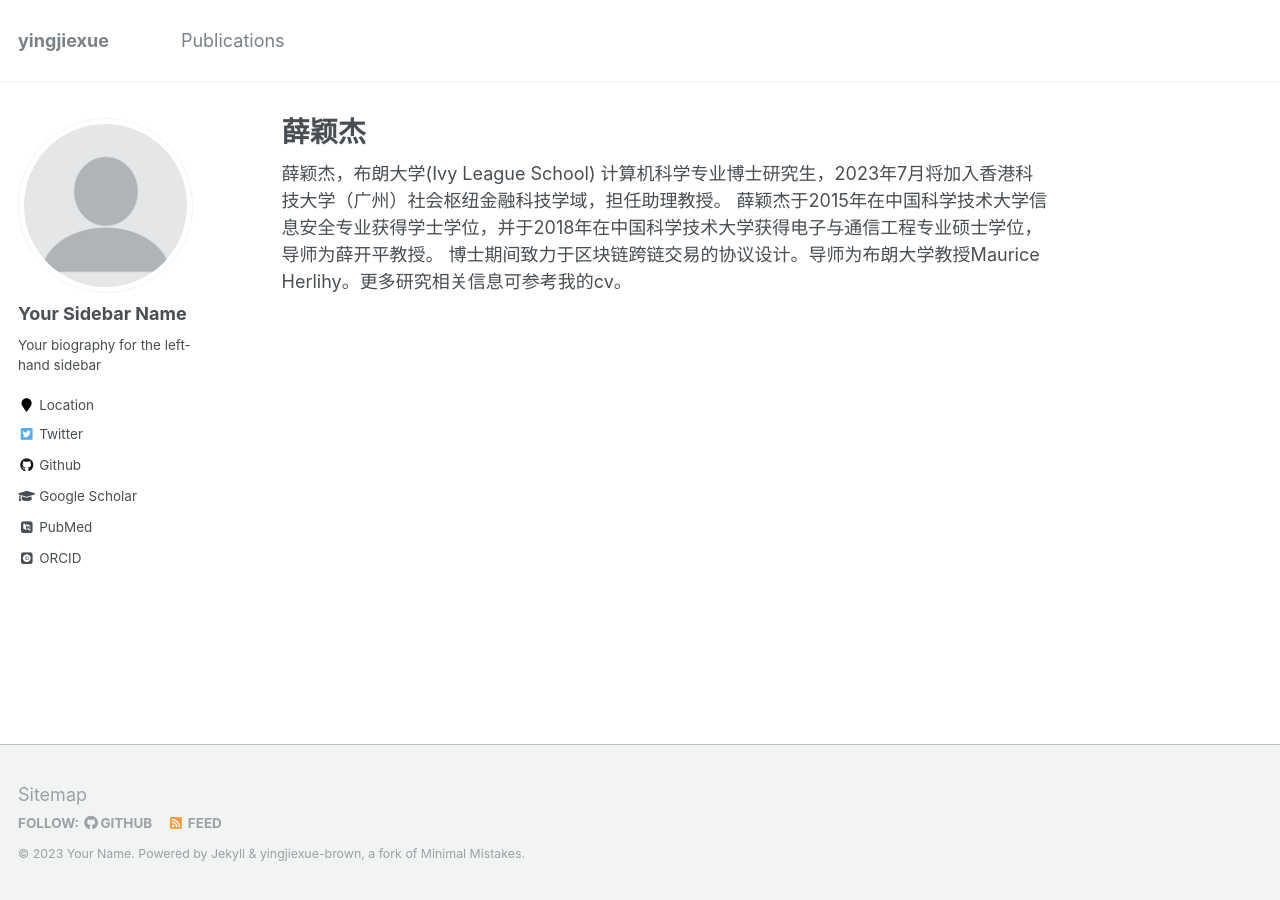
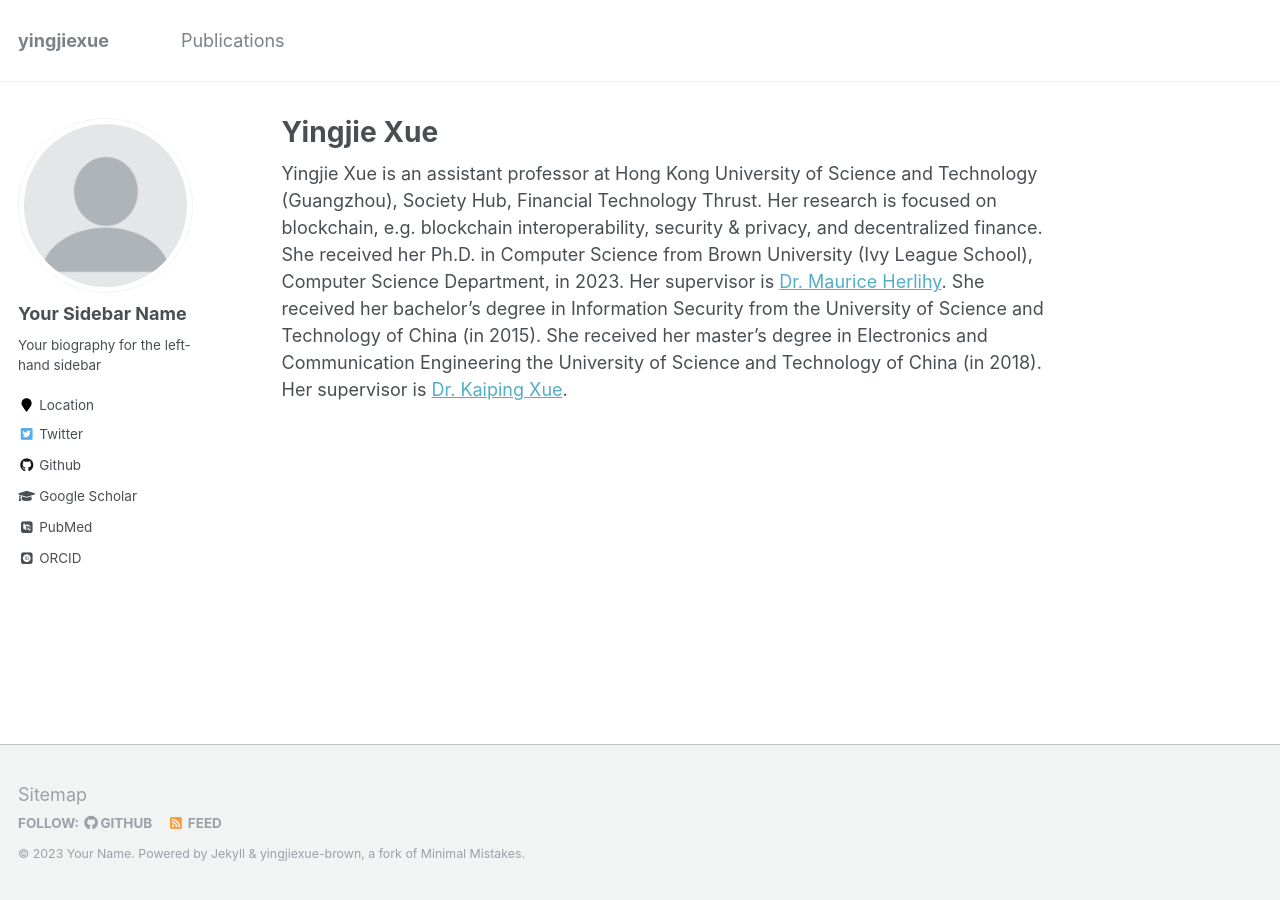
Before and after one commit to yingjiexue-brown/yingjiexue-brown.github.io, a Jekyll site: the page built from _pages/about.md, in a window 1280 px wide. Built offline with Jekyll 4.4.1, drawn with Linux system fonts in a browser that asks for light colours; some web fonts are replaced.

Commit message:
Update about.md

```diff
--- a/_pages/about.md
+++ b/_pages/about.md
@@ -1,10 +1,10 @@
 ---
 permalink: /
-title: "薛颖杰"
+title: "Yingjie Xue"
 excerpt: "About me"
 author_profile: true
 redirect_from:
   - /about/
   - /about.html
 ---
-薛颖杰，布朗大学(Ivy League School) 计算机科学专业博士研究生，2023年7月将加入香港科技大学（广州）社会枢纽金融科技学域，担任助理教授。 薛颖杰于2015年在中国科学技术大学信息安全专业获得学士学位，并于2018年在中国科学技术大学获得电子与通信工程专业硕士学位，导师为薛开平教授。 博士期间致力于区块链跨链交易的协议设计。导师为布朗大学教授Maurice Herlihy。更多研究相关信息可参考我的cv。
+Yingjie Xue is an assistant professor at Hong Kong University of Science and Technology (Guangzhou), Society Hub, Financial Technology Thrust. Her research is focused on blockchain, e.g. blockchain interoperability, security & privacy, and decentralized finance. She received her Ph.D. in Computer Science from Brown University (Ivy League School), Computer Science Department, in 2023. Her supervisor is [Dr. Maurice Herlihy](https://cs.brown.edu/~mph/). She received her bachelor's degree in Information Security from the University of Science and Technology of China (in 2015). She received her master's degree in Electronics and Communication Engineering the University of Science and Technology of China (in 2018). Her supervisor is [Dr. Kaiping Xue](http://staff.ustc.edu.cn/~kpxue/).
```
